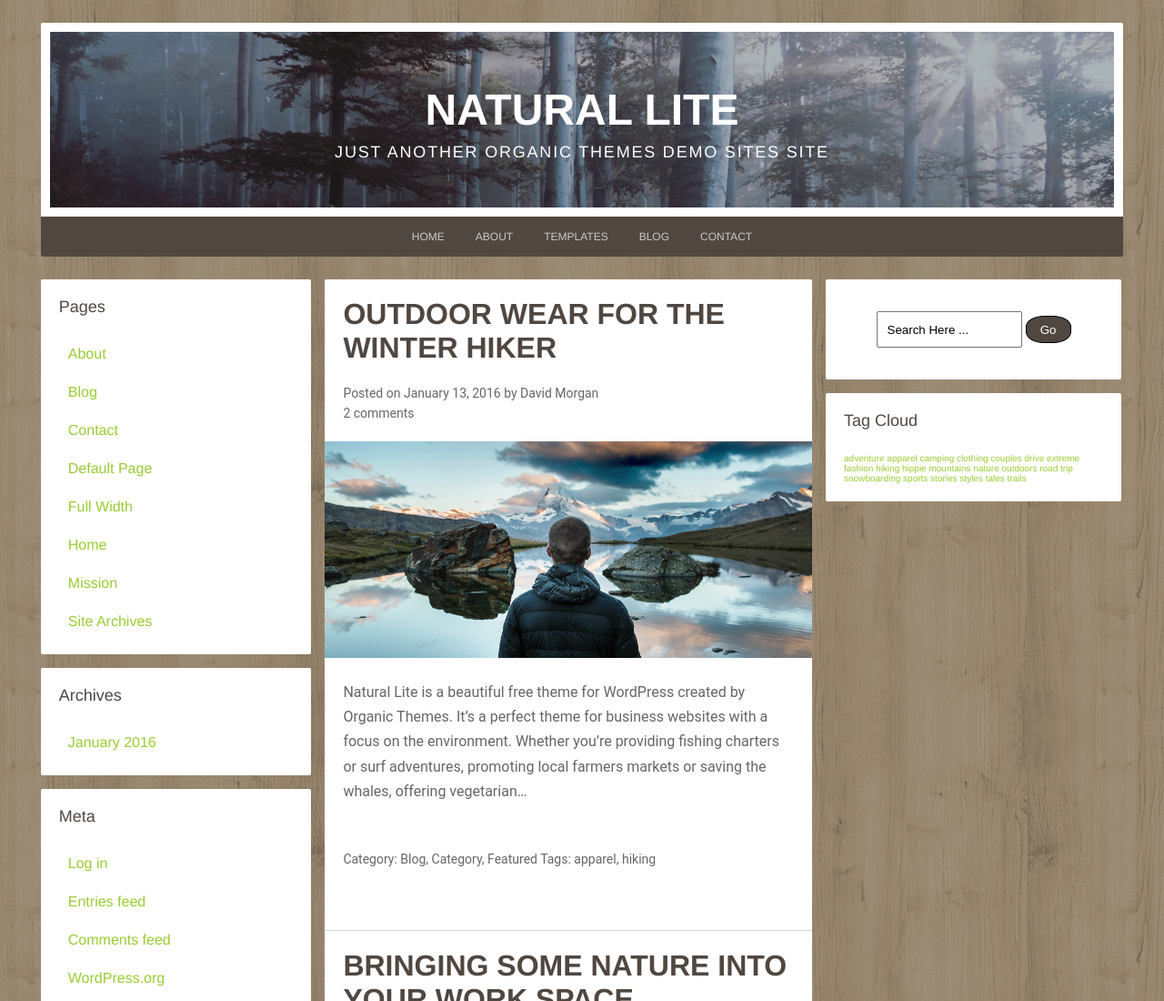
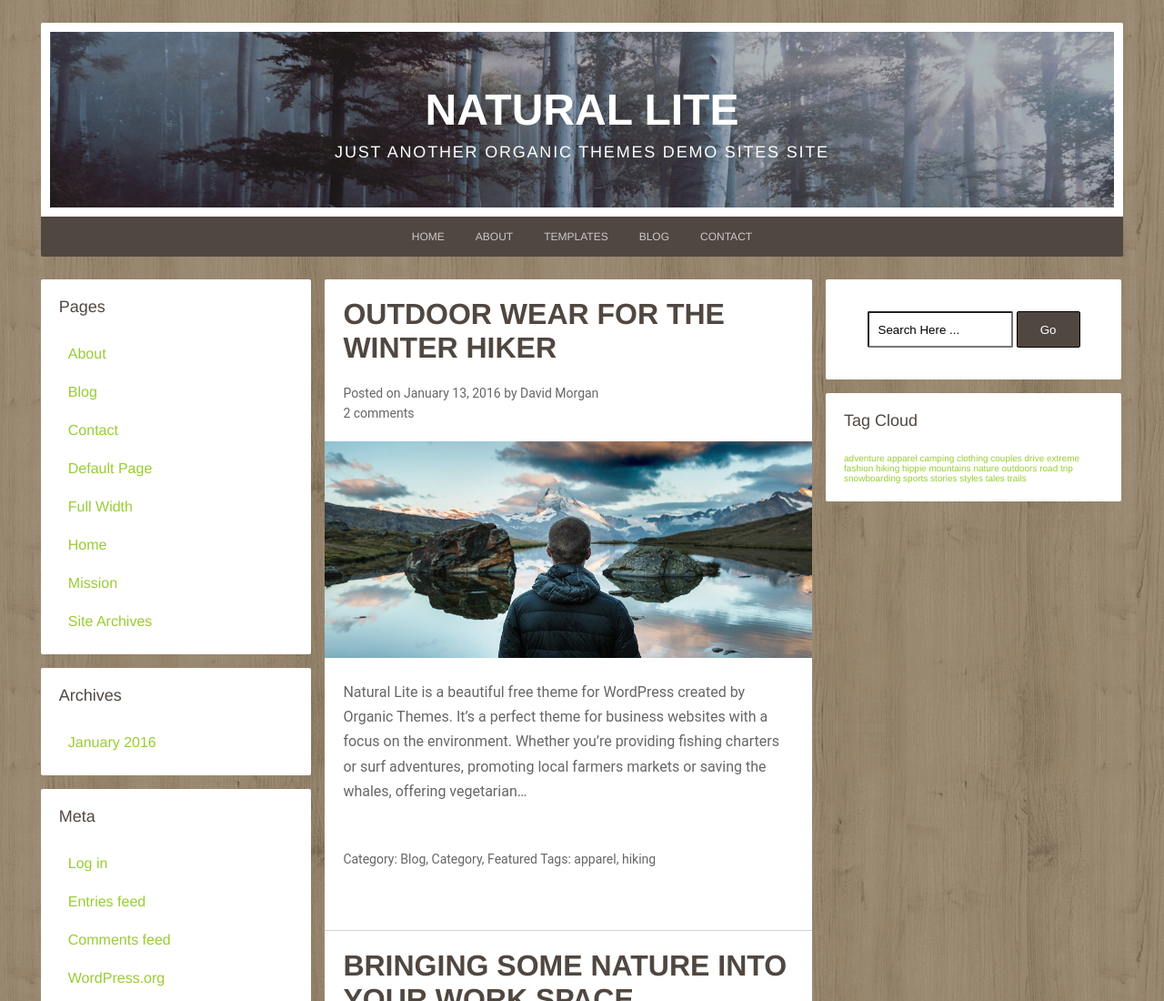
Before and after one commit to AleCinquetti/-htmlcss-wp, a plain HTML site: page index.html in a window 1280 px wide. Shown: the top 1100 px of the page at 91% size. Drawn offline with Linux system fonts and the light colour scheme.

Commit message:
Finalizzazione esercizio

```diff
--- a/style.css
+++ b/style.css
@@ -82,15 +82,13 @@ main::after {
   clear: both;
 }
 
-/* Aside di destra */
+/* Aside LEFT */
 .info {
   width: 25%;
-  /* height: 800px; */
   float: left;
 }
 
 .pages {
-  /* height: 500px; */
   background-color: white;
   border-radius: 2px;
   padding-bottom: 15px;
@@ -135,6 +133,8 @@ h6 {
   margin: 0 15px;
 }
 
+/*  componenti singolo articolo */
+
 .post {
   border-bottom: 0.5px solid rgb(207, 210, 218);
   padding-bottom: 50px;
@@ -176,15 +176,13 @@ h6 {
   color: #666666;
 }
 
-/* aside di destra */
+/* aside RIGHT */
 .search-tag {
   width: 27.3%;
-  height: 360px;
   float: left;
 }
 
 .search {
-  /* height: 120px; */
   border-radius: 2px;
   background-color: white;
   text-align: center;
@@ -195,12 +193,13 @@ h6 {
   width: 160px;
   height: 40px;
   padding: 10px;
+  border-radius: 2px;
 }
 
 .btn {
-  width: 50px;
-  height: 30px;
-  border-radius: 40%;
+  width: 70px;
+  height: 40px;
+  border-radius: 2px;
   border: 1px solid black;
   color: white;
   background-color: #504741;
@@ -226,9 +225,10 @@ h6 {
 /* footer diviso in link utili e copyright */
 
 footer {
-  /* height: 300px; */
   background-color: white;
 }
+
+/* HIGH FOOTER */
 
 .links {
   float: left;
@@ -271,6 +271,8 @@ footer {
   color: #666666;
 }
 
+/* LOW FOOTER */
+
 .copy {
   float: left;
   padding: 20px;
```
